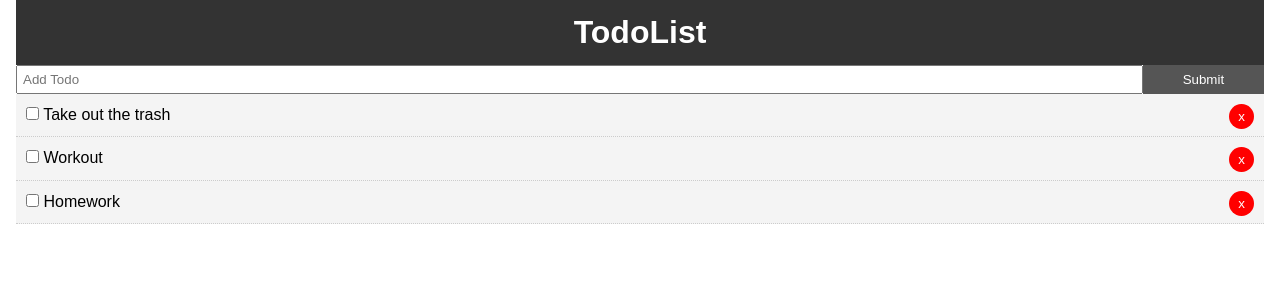
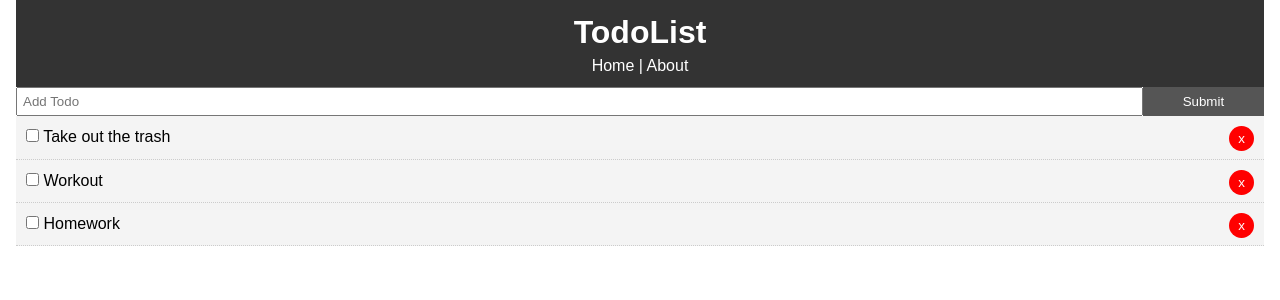
Before and after one commit to osidekyle/React-to-do-list, a React (Create React App) app in the folder react-to-do/: page / in a window 1280 px wide. Shown: the top 300 px of the page. Built offline with nearby package versions, Linux system fonts and the light colour scheme.

Commit message:
added about page and connected with react router

```diff
--- a/react-to-do/src/App.js
+++ b/react-to-do/src/App.js
@@ -1,5 +1,5 @@
 import React,{Component} from 'react';
-import { BrowserRouter as Router,Route } from 'react-router-dom'
+import { BrowserRouter as Router,Route } from 'react-router-dom';
 import './App.css';
 import Todos from "./components/Todos";
 import Header from "./components/layout/Header"
@@ -74,7 +74,7 @@
         </React.Fragment>
       )}/>
 
-      <Route path="/about" component={About}/>
+      <Route path="/About" component={About}/>
      </div>
     </div>
     </Router>
--- a/react-to-do/src/components/layout/Header.js
+++ b/react-to-do/src/components/layout/Header.js
@@ -1,4 +1,5 @@
 import React, { Component } from 'react';
+import { Link } from 'react-router-dom';
 
 function Header()
 {
@@ -7,6 +8,7 @@
             <h1>
                 TodoList
             </h1>
+            <Link style={linkStyle} to="/">Home</Link> | <Link style={linkStyle} to="/About">About</Link>
         </header>
     )
 
@@ -20,5 +22,10 @@
     padding:"10px"
 }
 
+const linkStyle={
+    color: "#fff",
+    textDecoration: "none"
+}
+
 
 export default Header;
--- a/react-to-do/src/components/pages/About.js
+++ b/react-to-do/src/components/pages/About.js
@@ -1,6 +1,6 @@
-import React, { Component } from 'react';
+import React from 'react';
 
-function About(){
+export default function About(){
     return(
         <React.Fragment>
             <h1>About</h1>
@@ -11,6 +11,4 @@
 
 
 
-}
-
-export default About();
+    }
```
Also changed, not shown: 1 other file (tests, documents, lock files or other folders).
